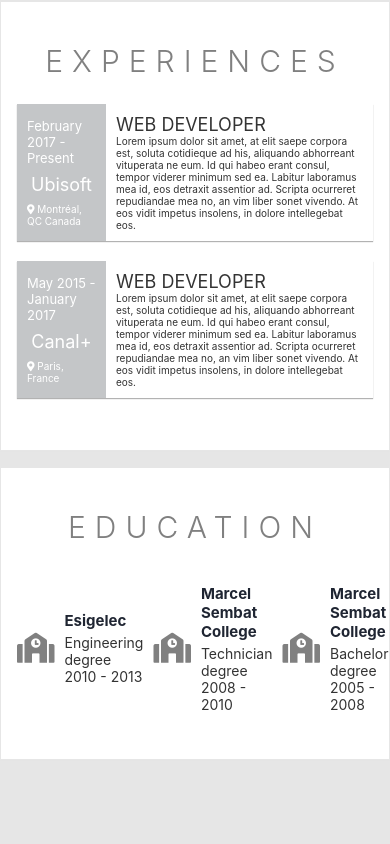
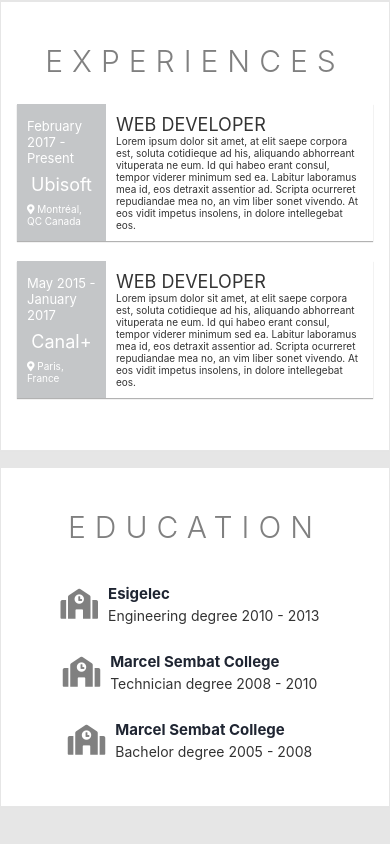
Before and after one commit to aleproust/resume, a React (Create React App) app: page / in a window 390 px wide. Shown: the part 1383-2227 px from the top of the page. Built offline with nearby package versions, Linux system fonts and the light colour scheme.

Commit message:
fix mobile design

```diff
--- a/src/App.css
+++ b/src/App.css
@@ -16,6 +16,7 @@
 
 .Education__container{
   display: flex;
+  flex-wrap: wrap;
   justify-content: space-around;
 }
 
--- a/src/Education/Education.css
+++ b/src/Education/Education.css
@@ -1,5 +1,6 @@
 .Education {
     display: flex;
+    min-width: 5rem;
     align-items: center;
 }
 
```
